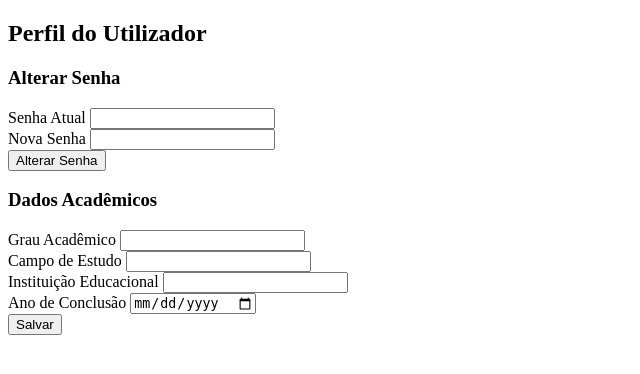
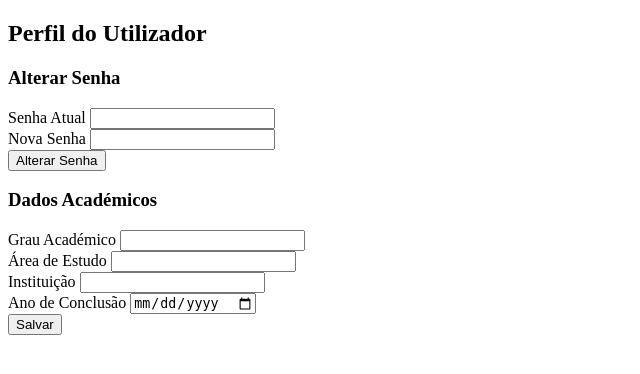
Before and after one commit to PreK/KuantoGanha, a PHP site: page /modules/perfil.php in a window 1280 px wide. Shown: the top 374 px of the page, without its empty margins (0-640 px from the left). Run offline with PHP 8.4, Linux system fonts and the light colour scheme; the visitor is signed in with stand-in values (Sample User, id 1); data that the repository does not hold is empty; some libraries are stand-ins or nearby versions.

Commit message:
Remake perfil.php

```diff
--- a/modules/perfil.php
+++ b/modules/perfil.php
@@ -118,51 +118,55 @@ function manageUserAcademicData($userId, $academicDegree, $fieldOfStudy, $instit
     <title>Perfil do Utilizador</title>
 </head>
 <body>
-<main class="col-md-9 ms-sm-auto col-lg-10 px-md-4">
+<main class="container">
+    <div class="row">
+        <div class="col-md-9 ms-sm-auto col-lg-10 px-md-4">
             <div class="form-container">
                 <h2>Perfil do Utilizador</h2>
 
                 <!-- Formulário de Alteração de Senha -->
-        <form id="changePasswordForm" method="post">
+                <form id="changePasswordForm" method="post" class="mb-4">
                     <h3>Alterar Senha</h3>
-            <div class="form-group">
-                <label for="currentPassword">Senha Atual</label>
-                <input type="password" name="currentPassword" id="currentPassword" required>
+                    <div class="form-group mb-3">
+                        <label for="currentPassword" class="form-label">Senha Atual</label>
+                        <input type="password" name="currentPassword" id="currentPassword" class="form-control" required>
                     </div>
-            <div class="form-group">
-                <label for="newPassword">Nova Senha</label>
-                <input type="password" name="newPassword" id="newPassword" required>
+                    <div class="form-group mb-3">
+                        <label for="newPassword" class="form-label">Nova Senha</label>
+                        <input type="password" name="newPassword" id="newPassword" class="form-control" required>
                     </div>
                     <input type="hidden" name="action" value="changePassword">
-            <button type="submit">Alterar Senha</button>
+                    <button type="submit" class="btn btn-primary">Alterar Senha</button>
                 </form>
 
-        <!-- Formulário para Dados Académicos -->
-        <form id="academicDataForm" method="post">
-            <h3>Dados Acadêmicos</h3>
-            <div class="form-group">
-                <label for="academic_degree">Grau Acadêmico</label>
+                <!-- Formulário para Dados Acadêmicos -->
+                <form id="academicDataForm" method="post" class="mb-4">
+                    <h3>Dados Académicos</h3>
+                    <div class="form-group mb-3">
+                        <label for="academic_degree" class="form-label">Grau Académico</label>
                         <input type="text" name="academic_degree" id="academic_degree"
-                       value="<?php echo htmlspecialchars($academicData['academic_degree'] ?? ''); ?>" required>
+                               class="form-control" value="<?php echo htmlspecialchars($academicData['academic_degree'] ?? ''); ?>" required>
                     </div>
-            <div class="form-group">
-                <label for="field_of_study">Campo de Estudo</label>
+                    <div class="form-group mb-3">
+                        <label for="field_of_study" class="form-label">Área de Estudo</label>
                         <input type="text" name="field_of_study" id="field_of_study"
-                       value="<?php echo htmlspecialchars($academicData['field_of_study'] ?? ''); ?>" required>
+                               class="form-control" value="<?php echo htmlspecialchars($academicData['field_of_study'] ?? ''); ?>" required>
                     </div>
-            <div class="form-group">
-                <label for="educational_institution">Instituição Educacional</label>
+                    <div class="form-group mb-3">
+                        <label for="educational_institution" class="form-label">Instituição</label>
                         <input type="text" name="educational_institution" id="educational_institution"
-                       value="<?php echo htmlspecialchars($academicData['educational_institution'] ?? ''); ?>" required>
+                               class="form-control" value="<?php echo htmlspecialchars($academicData['educational_institution'] ?? ''); ?>" required>
                     </div>
-            <div class="form-group">
-                <label for="year_of_completion">Ano de Conclusão</label>
+                    <div class="form-group mb-3">
+                        <label for="year_of_completion" class="form-label">Ano de Conclusão</label>
                         <input type="date" name="year_of_completion" id="year_of_completion"
-                       value="<?php echo htmlspecialchars($academicData['year_of_completion'] ?? ''); ?>" required>
+                               class="form-control" value="<?php echo htmlspecialchars($academicData['year_of_completion'] ?? ''); ?>" required>
                     </div>
                     <input type="hidden" name="action" value="manageAcademicData">
-            <button type="submit">Salvar</button>
+                    <button type="submit" class="btn btn-primary">Salvar</button>
                 </form>
+            </div>
+        </div>
     </div>
 </main>
 </body>
```
Lines whose indentation alone changed are shown as unchanged.
